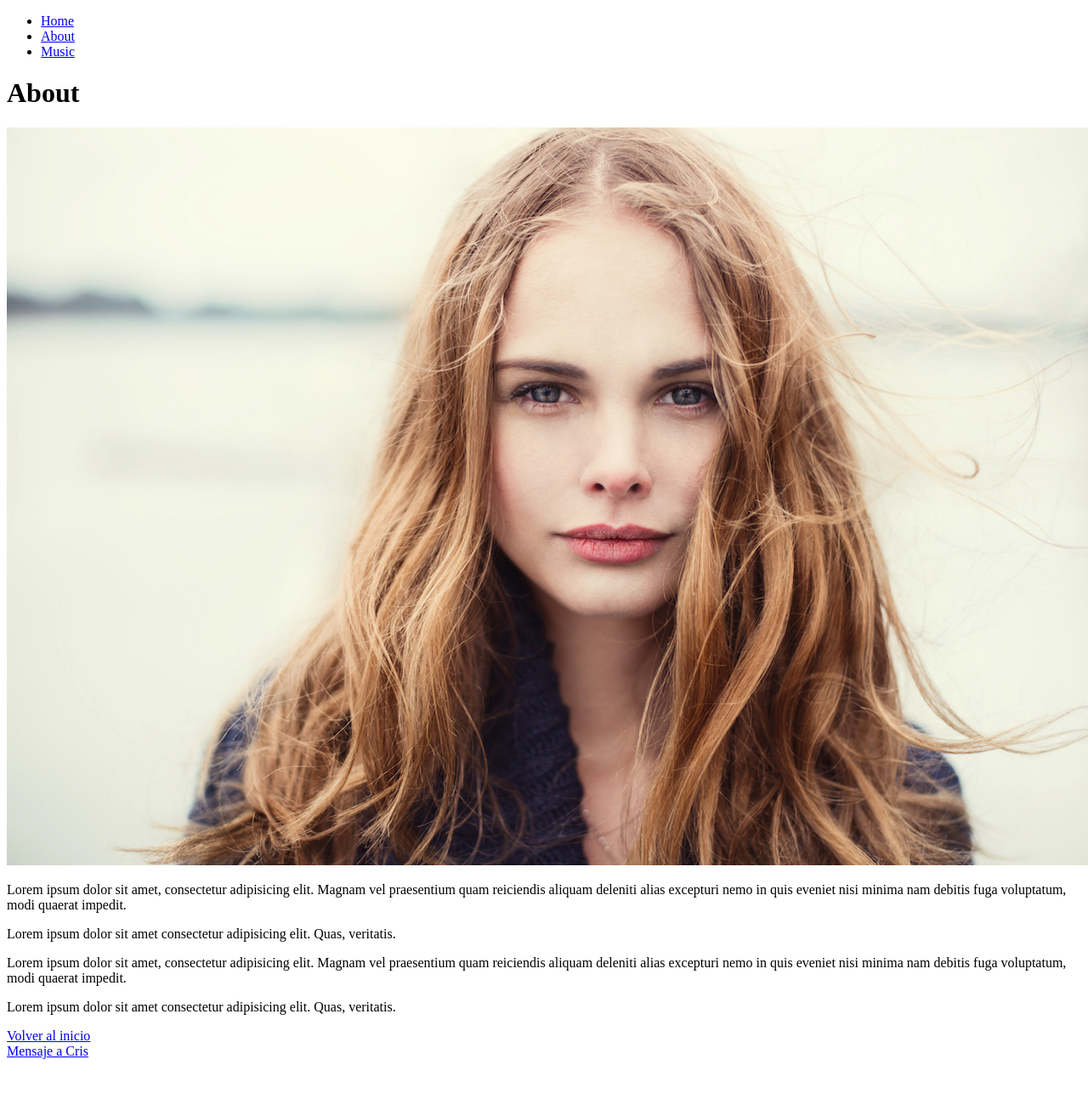
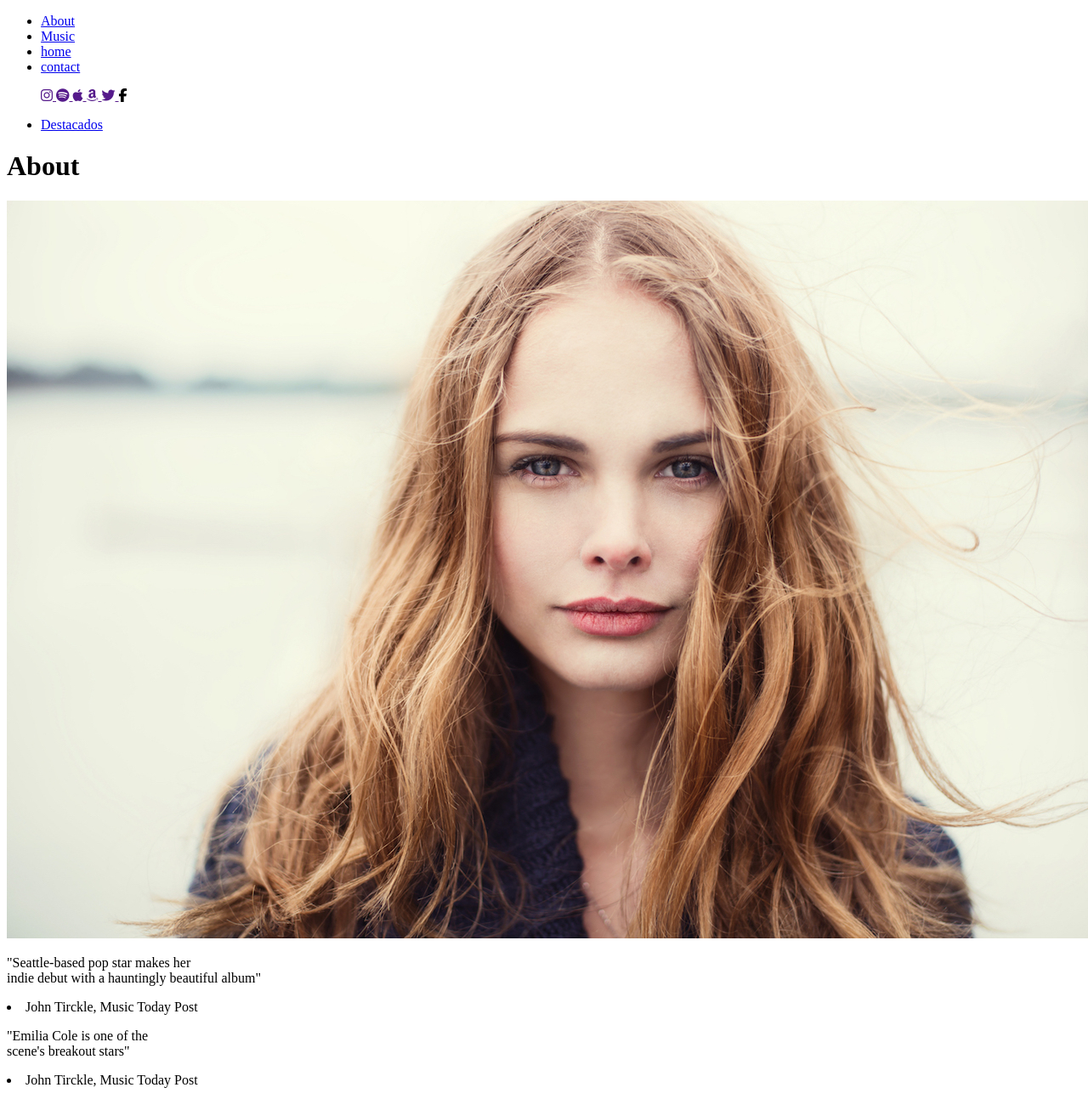
Before and after one commit to PaulaVirBurgos/emilia_14, a website: page views/about.html in a window 1280 px wide. Shown: the top 1293 px of the page at 85% size. Before the commit the page ends 1254 px from the top, so only its background shows below. Drawn offline with Linux system fonts and the light colour scheme; files whose address does not match are found by name.

Commit message:
about terminado por ahora

```diff
--- a/views/about.html
+++ b/views/about.html
@@ -5,45 +5,56 @@
     <meta http-equiv="X-UA-Compatible" content="IE=edge" />
     <meta name="viewport" content="width=device-width, initial-scale=1.0" />
     <title>About emilia cole</title>
+    <script src="https://kit.fontawesome.com/3f21023fe6.js" crossorigin="anonymous"></script>
   </head>
 
   <body>
     <header>
+      <header>
         <nav>
             <ul>
-          <li><a href="/">Home</a></li>
                 <li><a href="/about">About</a></li>
                 <li><a href="/music">Music</a></li>
+                <li><a href="/home">home</a></li>
+                <li><a href="/contact">contact</a></li>
             </ul>
         </nav>
-    </header>
+        <nav>
+            <ul><a href=""><i class="fab fa-instagram"></i>
+            </a>
+            <a href=""><i class="fab fa-spotify"></i>
+            </a>
+            <a href=""><i class="fab fa-apple"></i>
+            </a>
+            <a href=""><i class="fab fa-amazon"></i>
+            </a>
+            <a href=""><i class="fab fa-twitter"></i>
+            </a>
+            <i class="fa-brands fa-facebook-f"></i>
+        </ul>
+
+        </nav>
+        <nav>
+            <ul>
+                <li><a href="#destacados">Destacados</a></li>
+            </ul>
+        </nav>
     <main>
       <h1>About</h1>
       <img src="img/emilia-about.jpg" alt="About emilia" />
       <section id="ofertas">
           <article>
-          <p>
-            Lorem ipsum dolor sit amet, consectetur adipisicing elit. Magnam vel
-            praesentium quam reiciendis aliquam deleniti alias excepturi nemo in
-            quis eveniet nisi minima nam debitis fuga voluptatum, modi quaerat
-            impedit.
-          </p>
-        </article>
-        <article>
-          <p>
-            Lorem ipsum dolor sit amet consectetur adipisicing elit. Quas,
-            veritatis.
-          </p>
+          <p class="cita primaria">"Seattle-based pop star makes her<br>indie debut with a hauntingly beautiful album"</p>
+          <li> John Tirckle, Music Today Post
+          </li>
         </article>
       </section>
       <section id="destacados">
         <article>
           <p>
-            Lorem ipsum dolor sit amet, consectetur adipisicing elit. Magnam vel
-            praesentium quam reiciendis aliquam deleniti alias excepturi nemo in
-            quis eveniet nisi minima nam debitis fuga voluptatum, modi quaerat
-            impedit.
+            "Emilia Cole is one of the<br>scene's breakout stars"
           </p>
+          <li>John Tirckle, Music Today Post</li>
         </article>
         <article>
           <p>
```
Lines whose indentation alone changed are shown as unchanged.
